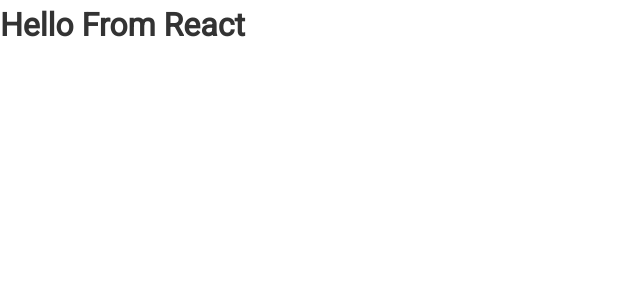
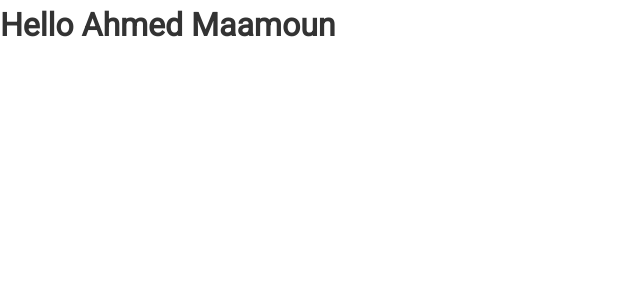
Before and after one commit to gpteamcs/github-finder, a React (Create React App) app: page / in a window 1280 px wide. Shown: the top 300 px of the page, without its empty margins (0-640 px from the left). Built offline with nearby package versions, Linux system fonts and the light colour scheme.

Commit message:
adding some conditional logic

```diff
--- a/src/App.js
+++ b/src/App.js
@@ -1,12 +1,18 @@
-import React, { Component } from "react";
+import React, { Component, Fragment } from "react";
 import "./App.css";
 
 class App extends Component {
   render() {
+    const name = "Ahmed Maamoun";
+    const loading = false;
+    const showName = true;
+    if (loading) {
+      return <h4>loading...</h4>;
+    }
     return (
-      <div className="App">
-        <h1>Hello From React</h1>
-      </div>
+      <Fragment>
+        {loading ? <h4>Loading...</h4> : <h1>Hello {showName && name}</h1>}
+      </Fragment>
     );
   }
 }
```
